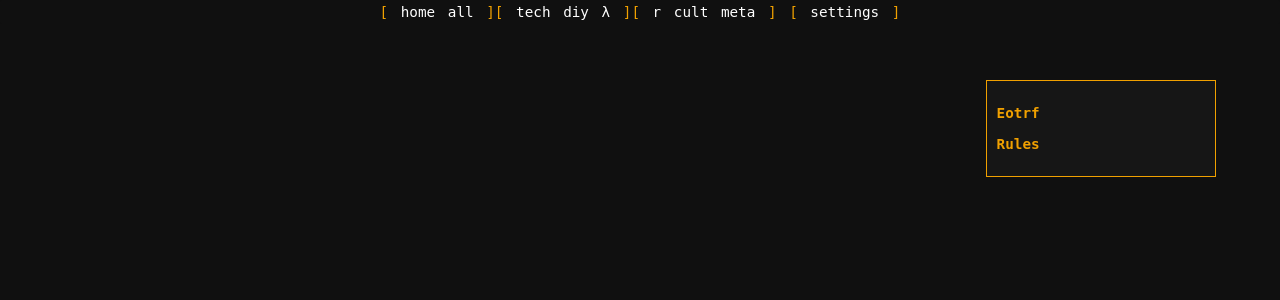
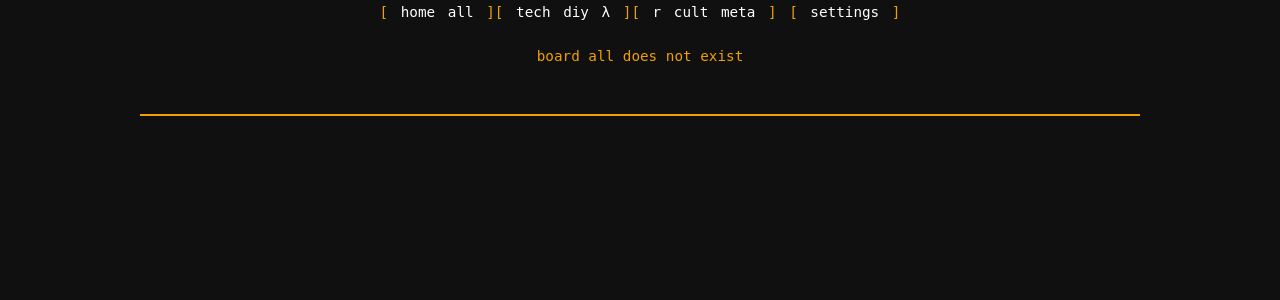
Before and after one commit to qzorg/flaskchan, a Flask app: page /all/ in a window 1280 px wide. Shown: the top 300 px of the page. Run offline with Flask 2, Linux system fonts and the light colour scheme; data that the repository does not hold is empty; parts of the project's set-up code (start-up, migrations or seed data) failed here and were passed over.

Commit message:
Should make all treated like a regular board, TEST FIRST

```diff
--- a/app.py
+++ b/app.py
@@ -47,22 +47,16 @@ def show_frontpage():
 
 @app.route('/all/')
 def show_all():
-    OPs = get_OPs_all()
-    rules = getrules()
-    css = getcss()
-    list = []
-    for OP in OPs:
-        replies = get_last_replies(OP.id)
-        list.append(OP)
-        list += replies[::-1]
-
-    return render_template('show_all.html', entries=list, board='all', rules=rules, css = css)
+    return show_board("all")
 
 @app.route('/<board>/')
 def show_board(board):
-    if board_inexistent(board):
+    if board_inexistent(board) and board != "all":
         return redirect('/')
-    OPs = get_OPs(board)
+    if board == "all":
+        OPs = get_OPs_all()
+    else:
+        OPs = get_OPs(board)
     list = []
     css = getcss()
     for OP in OPs:
--- a/templates/show_board.html
+++ b/templates/show_board.html
@@ -1,13 +1,17 @@
 {% extends "layout.html" %}
 {% block body %}
+{% if board != "all" %}
 <nav id="nav" name="nav">
 <div class="sidebarfix sidebarbuttonOFF">
 <a href="#buttonON">CLOSE</a>
 {% include 'sidebar.html' %}
 </div>
 </nav>
+{% endif %}
 <div id=wrap>
+{% if board != "all" %}
 <div name="buttonON"><a href="#nav">POST</a> </div>
+{% endif %}
 <div id=left>
 <div class="threadbox">
 {% for entry in entries %}
```
